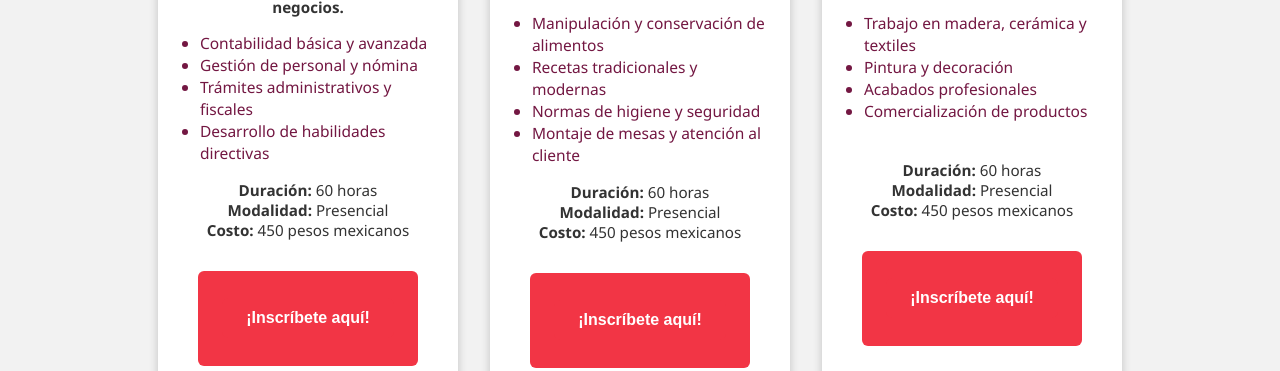
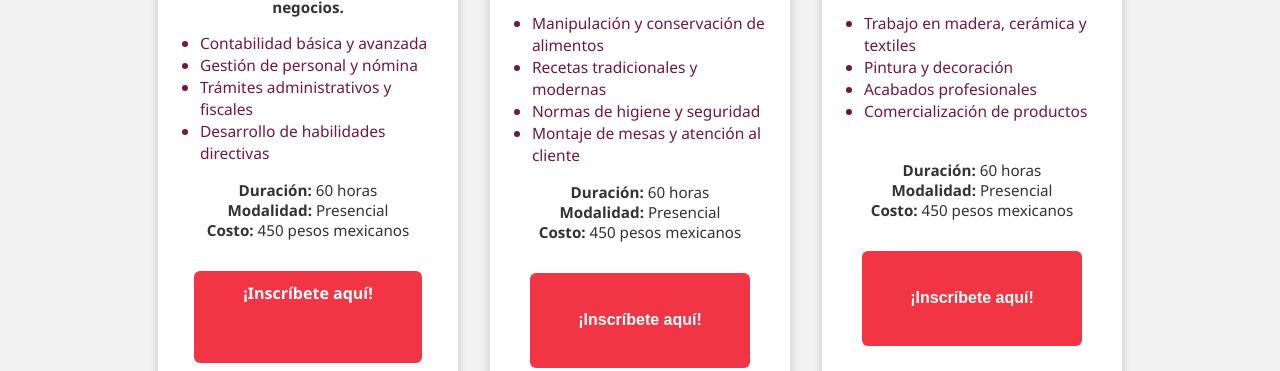
Before and after one commit to iduckling011/InscripcionesCecati, a website: page oferta.html in a window 1280 px wide. Shown: the part 432-803 px from the top of the page. Drawn offline with Linux system fonts and the light colour scheme.

```diff
--- a/css/oferta.css
+++ b/css/oferta.css
@@ -230,6 +230,30 @@
   transform: translateY(-3px) scale(1.04);
 }
 
+.contacto1 {
+  width: 180px;
+  height: 70px;
+    background: #F23545;
+  color: #fff;
+  border: none;
+  border-radius: 6px;
+  cursor: pointer;
+  padding: 0.7em 1.5em;
+  font-size: 1em;
+  font-weight: bold;
+  transition: background 0.3s, transform 0.2s;
+  text-decoration: none;
+  display: inline-block;
+  margin: 1em auto;
+}
+
+.contacto1:hover {
+    color: #fff;
+  transform: translateY(-3px) scale(1.04);
+
+}
+
+
 /* Nota: Para redirigir al hacer clic, usa un <a href="..."> o JS en el HTML */
 
 /* Formularios */
--- a/css/styles.css
+++ b/css/styles.css
@@ -111,7 +111,7 @@
 }
 
 button:hover, .contacto:hover {
-  background: var(--oro);
+  background: #f00e21;
 }
 
 /* Ventajas */
--- a/oferta.html
+++ b/oferta.html
@@ -48,7 +48,7 @@
           <b>Modalidad:</b> Presencial<br>
           <b>Costo:</b> 450 pesos mexicanos
         </p>
-        <a href="inscripciones.html" class="contacto"><button>¡Inscríbete aquí!</button></a>
+        <a href="inscripciones.html" class="contacto1">¡Inscríbete aquí!</a>
       </div>
       <div class="info-caja">
         <img src="https://images.pexels.com/photos/461382/pexels-photo-461382.jpeg?auto=compress&w=400" alt="Alimentos y bebidas">
```
Also changed, not shown: README.txt (renamed from backend_contacto/README.txt), js/main.js (line endings or trailing spaces), package.json (renamed from backend_contacto/package.json), server.js (renamed from backend_contacto/server.js), 4 other files.
